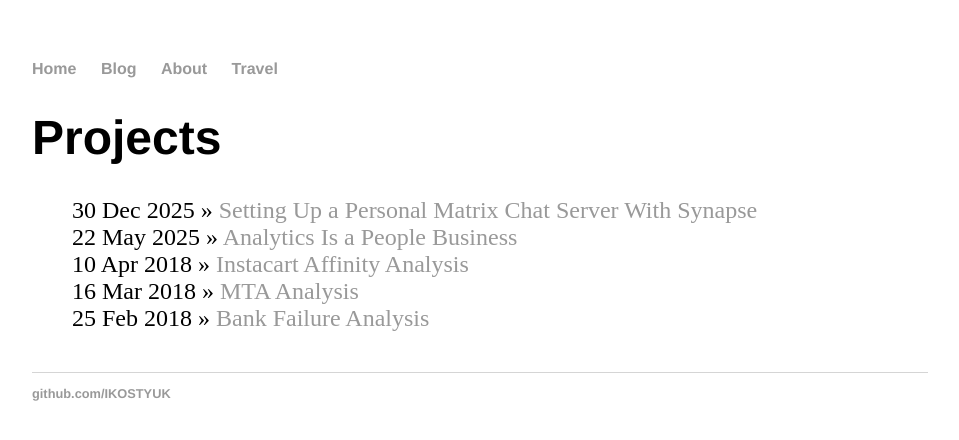
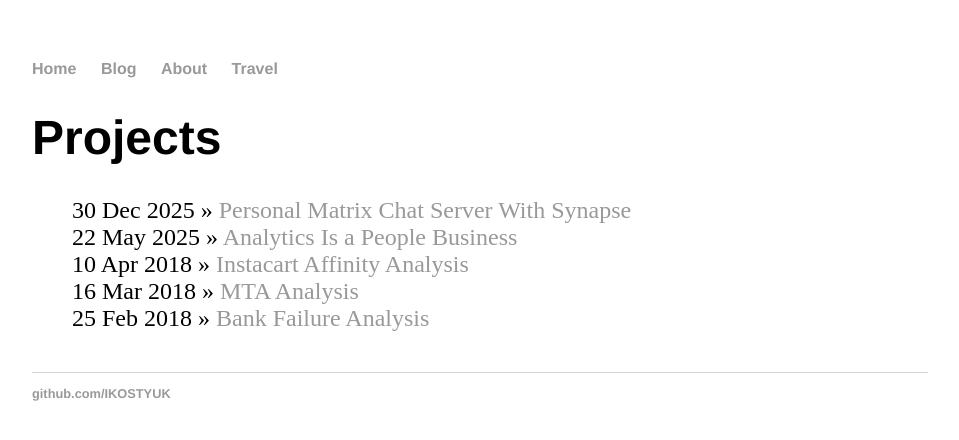
Before and after one commit to IKOSTYUK/ikostyuk.github.io, a Jekyll site: the page built from blog/index.html, in a window 1280 px wide. Shown: the top 440 px of the page, without its empty margins (160-1119 px from the left). Built offline with Jekyll 4.4.1, drawn with Linux system fonts in a browser that asks for light colours.

Commit message:
Update title for Matrix Synapse server setup post

```diff
--- a/_posts/2025-12-30-Setting-Up-a-Personal-Matrix-Synapse-Chat-Server.md
+++ b/_posts/2025-12-30-Setting-Up-a-Personal-Matrix-Synapse-Chat-Server.md
@@ -1,6 +1,6 @@
 ---
 layout: default
-title: Setting Up a Personal Matrix Chat Server With Synapse
+title: Personal Matrix Chat Server With Synapse
 ---
 
-## Setting Up a Personal Matrix Chat Server With Synapse
+## Personal Matrix Chat Server With Synapse
```
